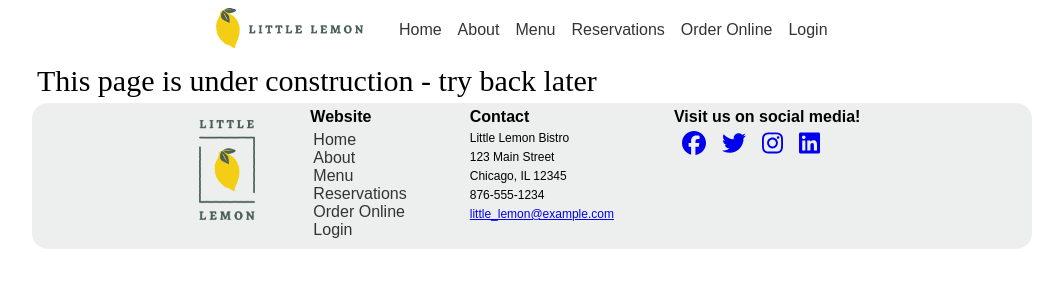
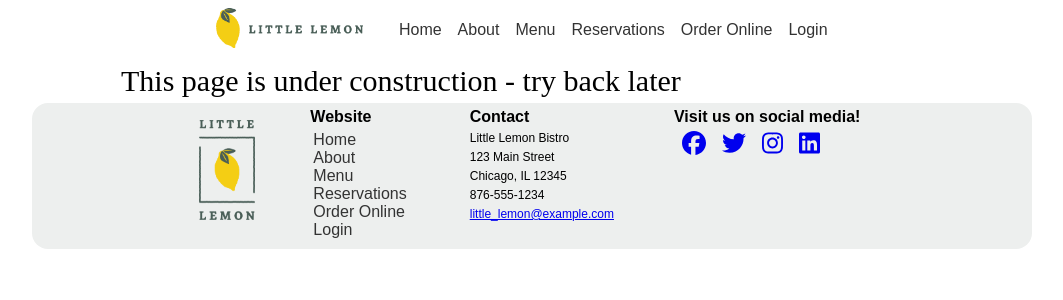
Before and after one commit to rdesantis/react-demo, a React (Create React App) app: page /menu in a window 1280 px wide. Shown: the top 300 px of the page, without its empty margins (108-1171 px from the left). Built offline with nearby package versions, Linux system fonts and the light colour scheme.

Commit message:
Ad content area to major section so all can be consistent

```diff
--- a/src/components/MajorSection.js
+++ b/src/components/MajorSection.js
@@ -1,7 +1,9 @@
 const MajorSection = (props) => {
     return (
-        <section id={props.id} className={`${props.sectionStyle} major-section`}>
-            {props.children}
+        <section className={`${props.sectionStyle} major-section`}>
+            <div id={props.id} className='major-section-content'>
+                {props.children}
+            </div>
         </section>
     );
 }
--- a/src/index.css
+++ b/src/index.css
@@ -179,8 +179,7 @@ footer .socials li {
 /* General component styles */
 
 .major-section {
-  width: 1000px;
-  max-width: 100%;
+  max-width: 1320px;
   margin: 0 auto;
 
   border-radius: 0;
@@ -192,6 +191,11 @@ footer .socials li {
     border-radius: 20px;
     margin-bottom: 5px;
   }
+}
+
+.major-section-content {
+  width: 65%;
+  margin: auto;
 }
 
 .hero {
@@ -244,6 +248,7 @@ footer .socials li {
 }
 
 #home-hero-text h1 {
+  margin-top: 20px;
   margin-bottom: 0;
 }
 
@@ -268,8 +273,8 @@ footer .socials li {
   #home-hero {
     display: grid;
     height: 220px;
-    grid-template-areas: ". home-hero-text . home-hero-image .";
-    grid-template-columns: 15% 1fr 10% 1fr 15%;
+    grid-template-areas: "home-hero-text . home-hero-image";
+    grid-template-columns: 1fr 10% 1fr;
   }
 
   #home-hero-image img {
@@ -279,16 +284,17 @@ footer .socials li {
 
 #highlights h1 {
   text-align: left;
+  margin-top: 40px;
+  margin-bottom: 20px;
 }
 
 #highlight-cards {
-  display: flex;
-  gap: 30px;
-  margin: auto;
+  display: block;
+  margin-bottom: 20px;
 }
 
 .highlight-card {
-  width: 200px;
+  width: 240px;
   display: grid;
   grid-template-areas: "highlight-image" "highlight-text"
 }
@@ -303,6 +309,8 @@ footer .socials li {
 
 .highlight-text {
   grid-area: highlight-text;
+  height: 170px;
+  padding: 15px;
   display: grid;
   grid-template-areas:
     "highlight-name highlight-price"
@@ -314,23 +322,34 @@ footer .socials li {
 
 .highlight-name {
   grid-area: highlight-name;
-  font-size: 14px;
-  font-weight: bolder;;
+  font-size: 16px;
+  font-weight: bolder;
 }
 
 .highlight-price {
   grid-area: highlight-price;
   text-align: right;
   color: var(--secondary-salmon);
+  font-weight: bolder;
 }
 
 .highlight-description {
   grid-area: highlight-description;
   font: var(--highlight-text);
   color: var(--primary-green);
-  font-size: 12px;
+  font-size: 14px;
+  height: 100px;
 }
 
 .highlight-order {
   grid-area: highlight-order;
 }
+
+@media (min-width: 750px) {
+  #highlight-cards {
+    display: flex;
+    justify-content: space-between;
+    margin: auto;
+    margin-bottom: 20px;
+  }
+}
```
